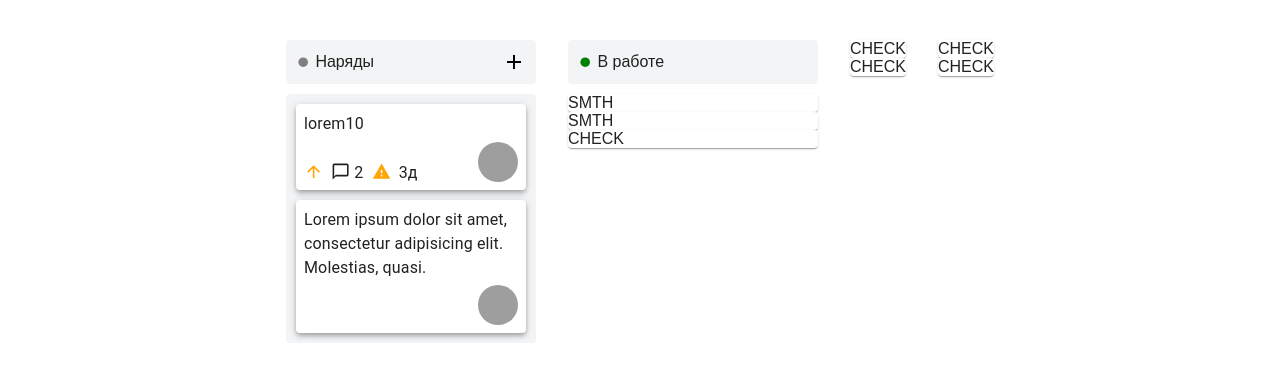
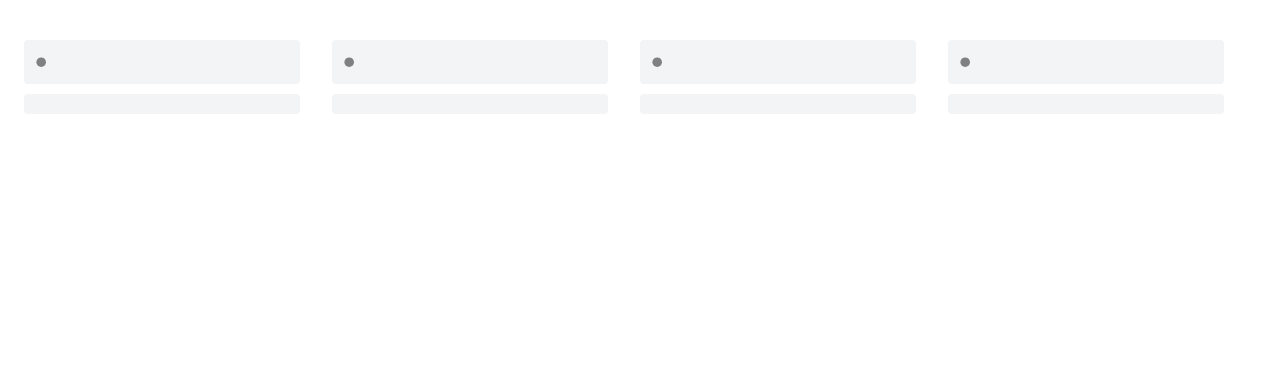
Before and after one commit to orangecat21/jira-like, a React app: page / in a window 1280 px wide. Shown: the top 382 px of the page. Built offline with nearby package versions, Linux system fonts and the light colour scheme; grey boxes are pictures that could not be loaded.

Commit message:
feat: complete view components

```diff
--- a/src/App.js
+++ b/src/App.js
@@ -1,29 +1,16 @@
 import React from 'react';
+
 import {Provider} from 'react-redux';
 import store from './redux/reduxStore';
-import {Grid, Paper, Container, makeStyles, Card, IconButton} from '@material-ui/core';
-import {Add as AddIcon, FiberManualRecord} from '@material-ui/icons';
 
-import StepSectionHeader from './components/StepSection/StepSectionHeader';
-import TaskList from './components/StepSection/TaskList';
-import TaskCard from './components/StepSection/TaskList/TaskCard';
+import {Grid, Container, makeStyles} from '@material-ui/core';
+
+import StepSection from './components/StepSection';
 
 
 const useStyle = makeStyles(() => ({
-    sectionTitle: {
-        marginBottom: 10,
-    },
-    circle: {
-        height: '0.6em',
-        width: '0.6em',
-        color: 'blue',
-    },
-    title: {
-        verticalAlign: 'bottom',
-    },
-    button: {
-        color: 'black',
-        padding: 0,
+    gridContainer: {
+        width: '100%',
     },
     container: {
         paddingTop: 40,
@@ -35,42 +22,11 @@ const App = () => {
     return (
         <Provider store={store}>
             <Container className={classes.container}>
-                <Grid container alignItems='flex-start' justify='center' spacing={4}>
-                    <Grid item>
-
-                        <StepSectionHeader title='Наряды' markerColor='grey' className={classes.sectionTitle}
-                        addCardHandler={() => console.log('Карточка добавляется')} addButton/>
-
-                        <TaskList>
-                            <TaskCard text='lorem10'
-                                      arrowMarker
-                                      colorMarker='orange'
-                                      commentLnegth={2}
-                                      isWarning
-                                      deadline='2021-02-19'
-                            />
-                            <TaskCard text='Lorem ipsum dolor sit amet, consectetur adipisicing elit. Molestias, quasi.'/>
-                        </TaskList>
-                    </Grid>
-
-                    <Grid item>
-                        <StepSectionHeader title='В работе' markerColor='green' className={classes.sectionTitle}/>
-                        <Paper elevation={0} className={classes.root}>
-                            <Card>SMTH</Card>
-                            <Card>SMTH</Card>
-                        </Paper>
-                        <Paper>CHECK</Paper>
-                    </Grid>
-
-                    <Grid item>
-                        <Paper>CHECK</Paper>
-                        <Paper>CHECK</Paper>
-                    </Grid>
-
-                    <Grid item>
-                        <Paper>CHECK</Paper>
-                        <Paper>CHECK</Paper>
-                    </Grid>
+                <Grid container wrap alignItems='flex-start' justify='center' spacing={4} className={classes.gridContainer}>
+                    <StepSection/>
+                    <StepSection/>
+                    <StepSection/>
+                    <StepSection/>
                 </Grid>
             </Container>
         </Provider>
--- a/src/components/StepSection/StepSectionHeader/index.js
+++ b/src/components/StepSection/StepSectionHeader/index.js
@@ -9,7 +9,6 @@ const useStyle = makeStyles({
         backgroundColor: '#F2F4F5',
         display: 'flex',
         alignItems: 'center',
-        width: 250,
         minHeight: 44,
     },
     marker: {
--- a/src/components/StepSection/TaskList/index.js
+++ b/src/components/StepSection/TaskList/index.js
@@ -1,20 +1,20 @@
 import React from 'react';
 
 import {makeStyles, Paper} from '@material-ui/core';
+import TaskCard from './TaskCard';
 
 const useStyle = makeStyles({
     root: {
         padding: 10,
-        width: 250,
         backgroundColor: '#F2F4F5',
     },
 });
 
-const TaskList = ({children, ...props}) => {
+const TaskList = ({tasks, ...props}) => {
     const classes = useStyle();
     return (
         <Paper elevation={0} classes={{root: classes.root}} {...props}>
-            {children}
+            {tasks && tasks.map(item => <TaskCard/>)}
         </Paper>
     );
 };
--- /dev/null
+++ b/src/components/StepSection/index.js
@@ -0,0 +1,44 @@
+import React from 'react';
+
+import {Grid, makeStyles} from '@material-ui/core';
+
+import StepSectionHeader from './StepSectionHeader';
+import TaskList from './TaskList';
+
+const useStyle = makeStyles({
+    sectionTitle: {
+        marginBottom: 10,
+    },
+    root: {
+        flexGrow: 1,
+        flexBasis: 250,
+    }
+});
+
+const StepSection = (
+    {
+        header,
+        headerMarkerColor,
+        addCardHandler,
+        addButton,
+        tasks,
+        ...props
+    }) => {
+
+    const classes = useStyle();
+    return (
+        <Grid item className={classes.root}>
+            <StepSectionHeader
+                title={header}
+                markerColor={headerMarkerColor}
+                addCardHandler={addCardHandler}
+                addButton={addButton}
+                className={classes.sectionTitle}
+            />
+
+            <TaskList tasks={tasks}/>
+        </Grid>
+    );
+};
+
+export default StepSection;
```
Also changed, not shown: src/components/StepSection/StepSectionContainer.js (added).
